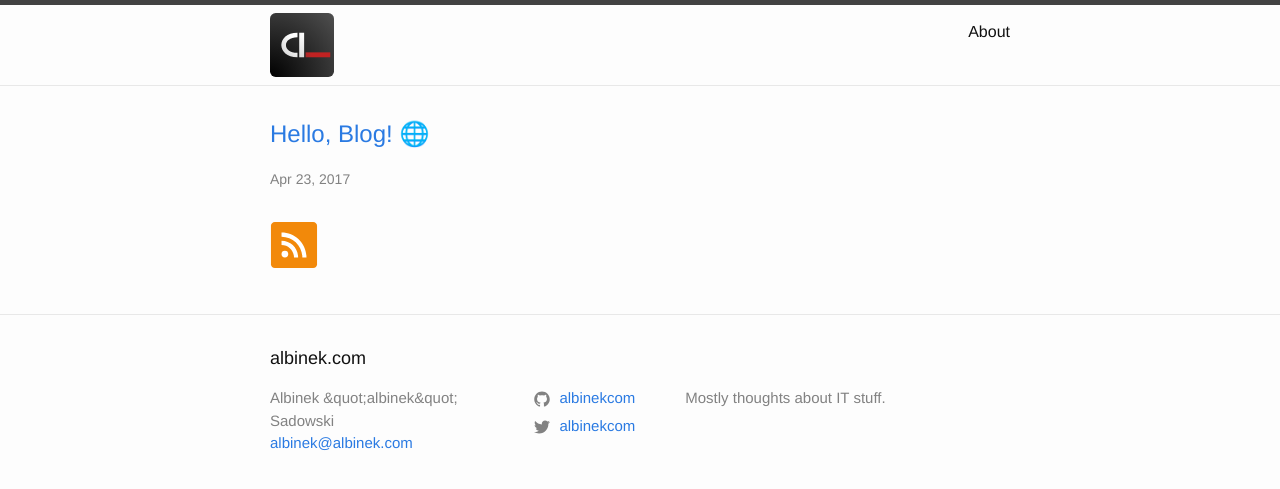
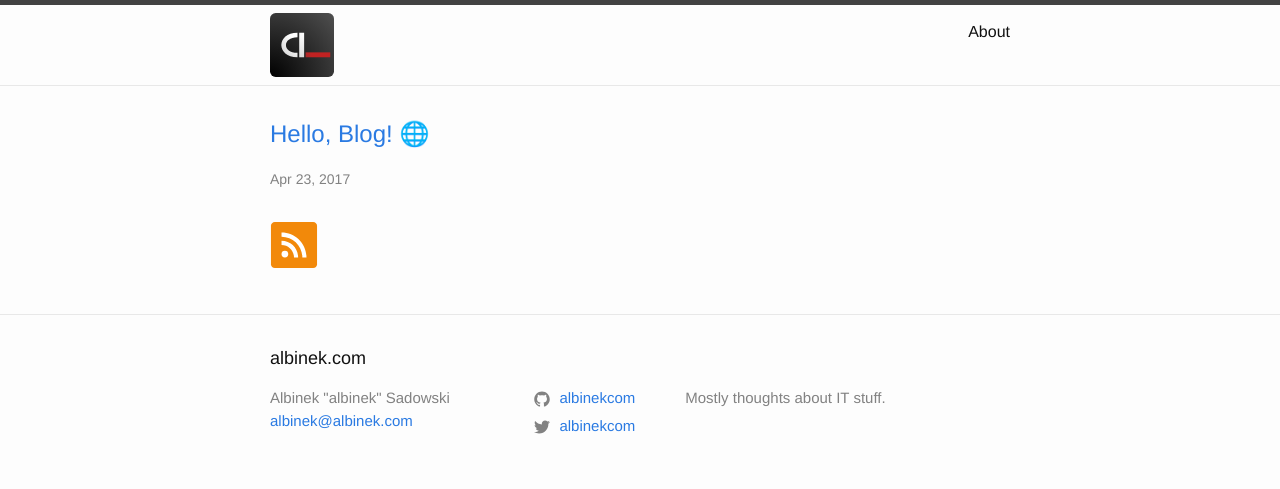
Before and after one commit to albinekcom/albinekcom.github.io, a Jekyll site: the page built from index.md, in a window 1280 px wide. Shown: the top 489 px of the page. Built offline with Jekyll 4.4.1, drawn with Linux system fonts in a browser that asks for light colours.

Commit message:
Fix displaying site.author.name in footer

```diff
--- a/_includes/footer.html
+++ b/_includes/footer.html
@@ -9,7 +9,7 @@
         <ul class="contact-list">
           <li>
             {% if site.author %}
-              {{ site.author.name | escape }}
+              {{ site.author.name }}
             {% else %}
               {{ site.title | escape }}
             {% endif %}
```
